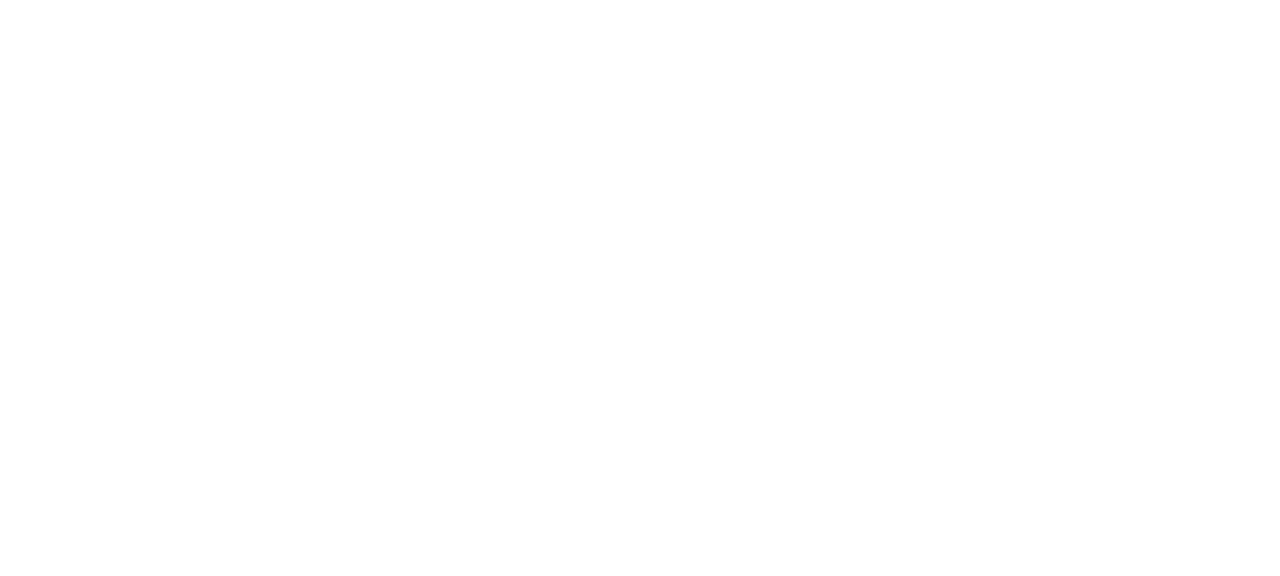
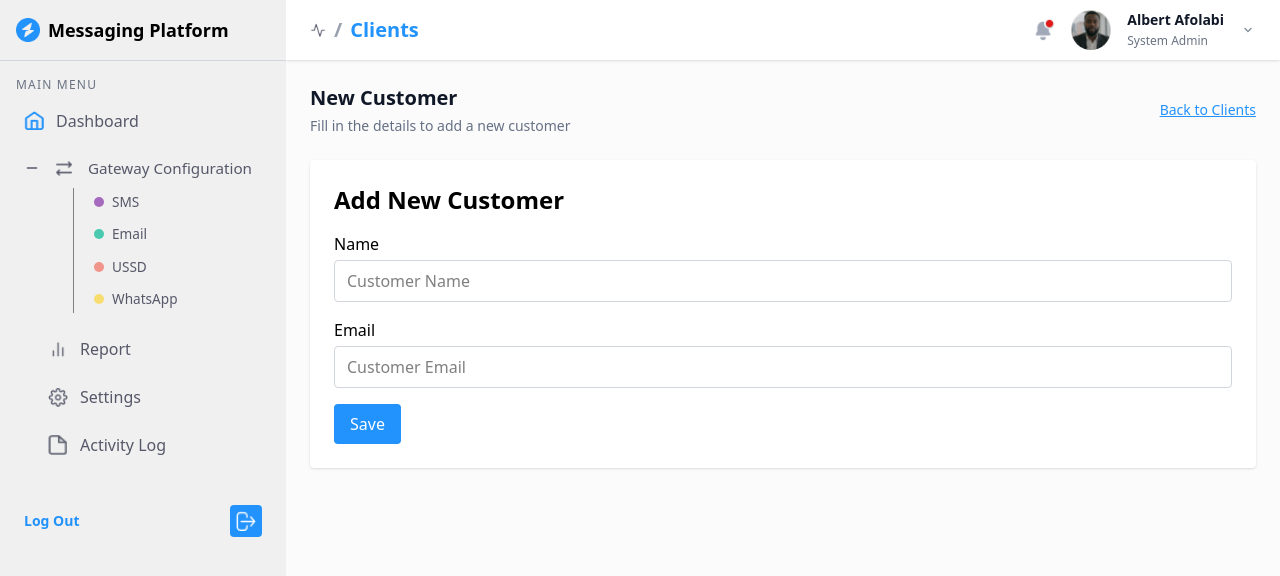
Before and after one commit to GG123lek/messaging, a React (Vite) app: page /client-page/customer-form in a window 1280 px wide. Before the commit this address had no page. Shown: the top 576 px of the page. Built offline with nearby package versions, Linux system fonts and the light colour scheme.

Commit message:
customer

```diff
--- a/src/App.jsx
+++ b/src/App.jsx
@@ -9,6 +9,9 @@
 import SettingsPage from './Component/Pages/SettingsPage';
 import ActivityLogPage from './Component/Pages/ActivityLogPage';
 import ClientPage from './Component/Pages/ClientPage';
+
+// Import the new nested page
+import CustomerForm from './Component/Pages/CustomerForm';
 
 // Client System sub-routes
 import NewClientSystem from './Component/SubPages/NewClientSystem';
@@ -22,6 +25,7 @@
 import Ussd from './Component/SubPages/Ussd';
 import Watsapp from './Component/SubPages/Watsapp';
 
+
 import './App.css';
 
 function App() {
@@ -29,18 +33,23 @@
     <Routes>
       <Route path="/" element={<Layout />}>
         <Route index element={<DashboardPage />} />
-  <Route path="client-page" element={<ClientPage />} />
+
+        {/* Nested route for new-customer inside client-page */}
+        <Route path="client-page" element={<ClientPage />}>
+          <Route path="customer-form" element={<CustomerForm />} />
+        </Route>
+
         <Route path="client-system" element={<ClientSystem />} />
         <Route path="new-client-system" element={<NewClientSystem />} />
 
-  {/* ✅ Nest Client System routes inside /report */}
+        {/* Client System routes */}
         <Route path="report" element={<ReportPage />}>
           <Route path="core-banking" element={<CoreBanking />} />
           <Route path="cms" element={<CMS />} />
           <Route path="erp" element={<ERP />} />
         </Route>
 
-  {/* Gateway config remains flat */}
+        {/* Gateway config routes */}
         <Route path="gateway-configuration" element={<GateWayConfigurationPage />} />
         <Route path="gateway-configuration/sms" element={<Sms />} />
         <Route path="gateway-configuration/email" element={<Email />} />
@@ -50,7 +59,6 @@
         <Route path="settings" element={<SettingsPage />} />
         <Route path="activity-log" element={<ActivityLogPage />} />
       </Route>
-
     </Routes>
   );
 }
--- a/src/Component/Pages/ClientPage.jsx
+++ b/src/Component/Pages/ClientPage.jsx
@@ -1,13 +1,20 @@
 import React from 'react';
+import { Outlet, useNavigate, useLocation } from 'react-router-dom';
 import PageHeader from '../PageHeader/PageHeader';
 import goops from '../../assets/images/activity.png';
 import bellss from "../../assets/images/bell rang.png";
 import avaso from '../../assets/images/picet.png';
 import chevs from '../../assets/images/down.png';
-import plus from '../../assets/images/whiteadd.png'
+import plus from '../../assets/images/whiteadd.png';
 import BankClientsTable from '../ClientTable/BankClientTable';
 
 function ClientPage() {
+  const navigate = useNavigate();
+  const location = useLocation();
+
+  // Check if the current path includes 'customer-form'
+  const isNewCustomer = location.pathname.endsWith('customer-form');
+
   return (
     <div>
       <PageHeader
@@ -56,19 +63,41 @@
       <main className="p-6 max-w-7xl mx-auto">
         <div className="flex items-center justify-between mb-6">
           <div>
-            <h1 className="text-xl font-bold text-[#101828] mb-1">Clients</h1>
-            <p className="text-sm text-[#667085]">This page allows you to manage all clients</p>
+            <h1 className="text-xl font-bold text-[#101828] mb-1">
+              {isNewCustomer ? 'New Customer' : 'Clients'}
+            </h1>
+            <p className="text-sm text-[#667085]">
+              {isNewCustomer
+                ? 'Fill in the details to add a new customer'
+                : 'This page allows you to manage all clients'}
+            </p>
           </div>
 
-          <button className="flex items-center gap-2 bg-[#2292FC] text-white text-sm font-medium px-4 py-2 rounded-md shadow-sm hover:bg-[#1b7ed1] transition">
-            <img src={plus} alt="Add" className="w-4 h-4" />
-            New Customer
-          </button>
+          {!isNewCustomer && (
+            <button
+              onClick={() => navigate('customer-form')}
+              className="flex items-center gap-2 bg-[#2292FC] text-white text-sm font-medium px-4 py-2 rounded-md shadow-sm hover:bg-[#1b7ed1] transition"
+            >
+              <img src={plus} alt="Add" className="w-4 h-4" />
+              New Customer
+            </button>
+          )}
+
+          {isNewCustomer && (
+            <button
+              onClick={() => navigate('/client-page')}
+              className="text-[#2292FC] underline text-sm font-medium"
+            >
+              Back to Clients
+            </button>
+          )}
         </div>
 
-        <div className="w-full overflow-x-auto">
-         <BankClientsTable />
-       </div>
+        {/* Show BankClientsTable only if NOT on new customer form */}
+        {!isNewCustomer && <BankClientsTable />}
+
+        {/* Render nested route content */}
+        <Outlet />
       </main>
     </div>
   );
--- /dev/null
+++ b/src/Component/Pages/CustomerForm.jsx
@@ -0,0 +1,40 @@
+import React from 'react';
+
+function CustomerForm() {
+  return (
+    <div className="p-6 max-w-7xl mx-auto bg-white rounded shadow">
+      <h2 className="text-2xl font-bold mb-4">Add New Customer</h2>
+      {/* Add your form fields here */}
+      <form>
+        <div className="mb-4">
+          <label className="block mb-1 font-medium" htmlFor="name">Name</label>
+          <input
+            id="name"
+            type="text"
+            placeholder="Customer Name"
+            className="w-full border border-gray-300 rounded px-3 py-2"
+          />
+        </div>
+
+        <div className="mb-4">
+          <label className="block mb-1 font-medium" htmlFor="email">Email</label>
+          <input
+            id="email"
+            type="email"
+            placeholder="Customer Email"
+            className="w-full border border-gray-300 rounded px-3 py-2"
+          />
+        </div>
+
+        <button
+          type="submit"
+          className="bg-[#2292FC] text-white px-4 py-2 rounded hover:bg-[#1b7ed1]"
+        >
+          Save
+        </button>
+      </form>
+    </div>
+  );
+}
+
+export default CustomerForm;
```
Lines whose indentation alone changed are shown as unchanged.
